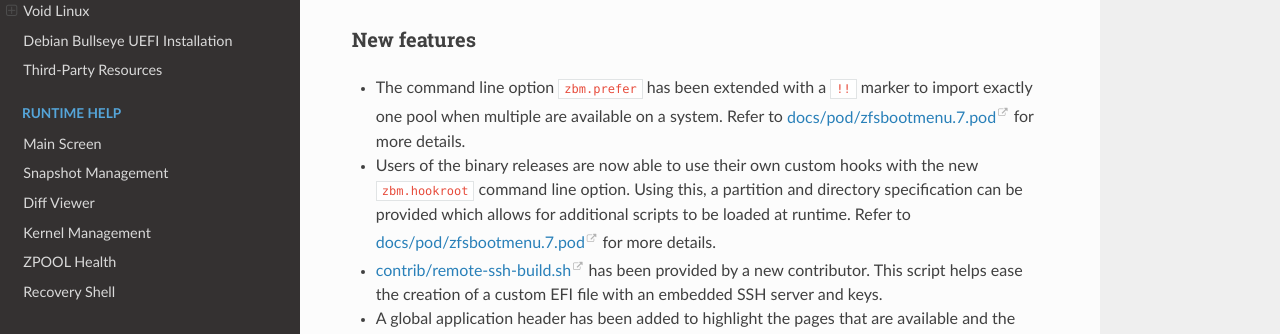
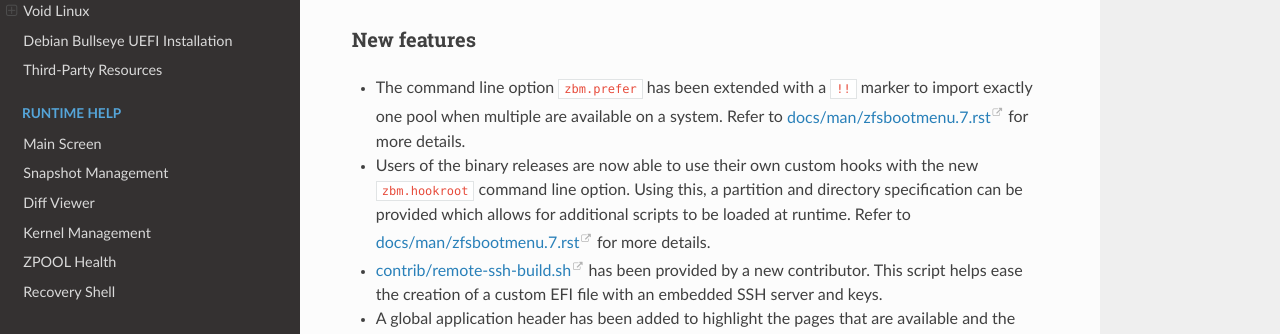
Before and after one commit to zbm-dev/zfsbootmenu, a Sphinx documentation site: the page built from docs/CHANGELOG.md, in a window 1280 px wide and 900 px high. Shown: the part 416-750 px from the top of the window. Built offline with Sphinx 7.4.7 and the Read the Docs theme 2.0.0, drawn with Linux system fonts in a browser that asks for light colours; some of the changed lines change nothing that is shown.

Commit message:
remove remaining pod docs, references to them, and releng scripts

```diff
--- a/docs/CHANGELOG.md
+++ b/docs/CHANGELOG.md
@@ -9,8 +9,8 @@
 
 ### New features
 
-* The command line option `zbm.prefer` has been extended with a `!!` marker to import exactly one pool when multiple are available on a system. Refer to [docs/pod/zfsbootmenu.7.pod](https://github.com/zbm-dev/zfsbootmenu/blob/master/docs/pod/zfsbootmenu.7.pod) for more details.
-* Users of the binary releases are now able to use their own custom hooks with the new `zbm.hookroot` command line option. Using this, a partition and directory specification can be provided which allows for additional scripts to be loaded at runtime. Refer to [docs/pod/zfsbootmenu.7.pod](https://github.com/zbm-dev/zfsbootmenu/blob/master/docs/pod/zfsbootmenu.7.pod) for more details.
+* The command line option `zbm.prefer` has been extended with a `!!` marker to import exactly one pool when multiple are available on a system. Refer to [docs/man/zfsbootmenu.7.rst](https://github.com/zbm-dev/zfsbootmenu/blob/master/docs/man/zfsbootmenu.7.rst) for more details.
+* Users of the binary releases are now able to use their own custom hooks with the new `zbm.hookroot` command line option. Using this, a partition and directory specification can be provided which allows for additional scripts to be loaded at runtime. Refer to [docs/man/zfsbootmenu.7.rst](https://github.com/zbm-dev/zfsbootmenu/blob/master/docs/man/zfsbootmenu.7.rst) for more details.
 * [contrib/remote-ssh-build.sh](https://github.com/zbm-dev/zfsbootmenu/blob/master/contrib/remote-ssh-build.sh) has been provided by a new contributor. This script helps ease the creation of a custom EFI file with an embedded SSH server and keys.
 * A global application header has been added to highlight the pages that are available and the currently selected page.
 * Unless explicitly configured, `generate-zbm` will now default to `dracut` but fall back to `mkinitcpio` when it cannot find `dracut` in the path.
@@ -250,7 +250,7 @@
 
 Previous releases have had `zbm.import_policy=strict` and `zbm.set_hostid=0` set by default. Starting with this release, the default values are `zbm.import_policy=hostid` and `zbm.set_hostid=1`. `zbm.import_policy=hostid` can help ZFSBootMenu automatically and safely import a pool when the wrong hostid is provided. `zbm.set_hostid=1` passes the hostid used to import the pool to the boot environment, ensuring that it can also correctly import the pool.
 
-Please refer to [Command-Line Parameters](https://github.com/zbm-dev/zfsbootmenu/blob/master/pod/zfsbootmenu.7.pod#command-line-parameters) for a compete description of both of these feature flags.
+Please refer to [Command-Line Parameters](https://github.com/zbm-dev/zfsbootmenu/blob/master/docs/man/zfsbootmenu.7.rst#command-line-parameters) for a compete description of both of these feature flags.
 
 ### Fixes
 * When no hostid is provided or discoverable, use `0x00bab10c` instead of `0x0`.
@@ -362,7 +362,7 @@
 
 ### Other changes
 
-Some command line options have now been deprecated with the inclusion of `zbm.import_policy`. See [zfsbootmenu(7)](https://github.com/zbm-dev/zfsbootmenu/blob/master/pod/zfsbootmenu.7.pod#deprecated-command-line-parameters).
+Some command line options have now been deprecated with the inclusion of `zbm.import_policy`. See [zfsbootmenu(7)](https://github.com/zbm-dev/zfsbootmenu/blob/master/docs/man/zfsbootmenu.7.rst#deprecated-command-line-parameters).
 
 ### Testing improvements
 
@@ -436,9 +436,9 @@
 * Colored text and timed messages are used to bring emphasis to important messages presented by ZFSBootMenu.
 * Extensive logging to the kernel ring-buffer has been enabled throughout ZFSBootMenu, with verbosity controlled by the `loglevel` kernel-command-line argument.
 * Much of the core menu functionality has been separated into a standalone `zfsbootmenu` program on the initramfs, allowing the menu to be accessed over SSH using something like the [dracut-crypt-ssh](https://github.com/dracut-crypt-ssh/dracut-crypt-ssh) module.
-* Boot images can be configured to include [tmux](https://github.com/tmux/tmux), allowing the boot menu to be presented in a multi-pane, detachable view. This is primarily aimed at development/debugging efforts. See descriptions of the `zbm.tmux` command-line option and the `zfsbootmenu_tmux` dracut option in the [zfsbootmenu(7)](https://github.com/zbm-dev/zfsbootmenu/blob/master/pod/zfsbootmenu.7.pod) manual page.
-* ZFSBootMenu can now execute arbitrary, user-supplied "setup" hooks before the menu is displayed and "teardown" hooks immediately before jumping into a selected boot environment. See descriptions of the `zfsbootmenu_setup` and `zfsbootmenu_teardown` dracut options in the [zfsbootmenu(7)](https://github.com/zbm-dev/zfsbootmenu/blob/master/pod/zfsbootmenu.7.pod) manual page.
-* Encryption keys can now be cached by pointing the `org.zfsbootmenu:keysource` property of a ZFS encryptionroot to a specific filesystem. When ZFSBootMenu attempts to load a key from a `file://` location, it will first attempt to load the key at that location relative to the filesystem specified by `org.zfsbootmenu:keysource`. If this succeeds, ZFSBootMenu will retain a copy of the key in the initramfs so that subsequent need for the key (for example, when re-importing a pool read-write to set default boot options or duplicate a snapshot) will not require re-entry of the passphrase. See descriptions of the `org.zfsbootmenu:keysource` ZFS property in the [zfsbootmenu(7)](https://github.com/zbm-dev/zfsbootmenu/blob/master/pod/zfsbootmenu.7.pod) manual page.
+* Boot images can be configured to include [tmux](https://github.com/tmux/tmux), allowing the boot menu to be presented in a multi-pane, detachable view. This is primarily aimed at development/debugging efforts. See descriptions of the `zbm.tmux` command-line option and the `zfsbootmenu_tmux` dracut option in the [zfsbootmenu(7)](https://github.com/zbm-dev/zfsbootmenu/blob/master/docs/man/zfsbootmenu.7.rst) manual page.
+* ZFSBootMenu can now execute arbitrary, user-supplied "setup" hooks before the menu is displayed and "teardown" hooks immediately before jumping into a selected boot environment. See descriptions of the `zfsbootmenu_setup` and `zfsbootmenu_teardown` dracut options in the [zfsbootmenu(7)](https://github.com/zbm-dev/zfsbootmenu/blob/master/docs/man/zfsbootmenu.7.rst) manual page.
+* Encryption keys can now be cached by pointing the `org.zfsbootmenu:keysource` property of a ZFS encryptionroot to a specific filesystem. When ZFSBootMenu attempts to load a key from a `file://` location, it will first attempt to load the key at that location relative to the filesystem specified by `org.zfsbootmenu:keysource`. If this succeeds, ZFSBootMenu will retain a copy of the key in the initramfs so that subsequent need for the key (for example, when re-importing a pool read-write to set default boot options or duplicate a snapshot) will not require re-entry of the passphrase. See descriptions of the `org.zfsbootmenu:keysource` ZFS property in the [zfsbootmenu(7)](https://github.com/zbm-dev/zfsbootmenu/blob/master/docs/man/zfsbootmenu.7.rst) manual page.
 * The `Alt+C` hot key provides the means to chroot into a selected boot environment. If the pool is mounted read-write, the chroot will be writable, allowing recovery operations directly from ZFSBootMenu.
 
 ### Significant commits in this release
```
Also changed, not shown: contrib/README.md, 8 other files.
